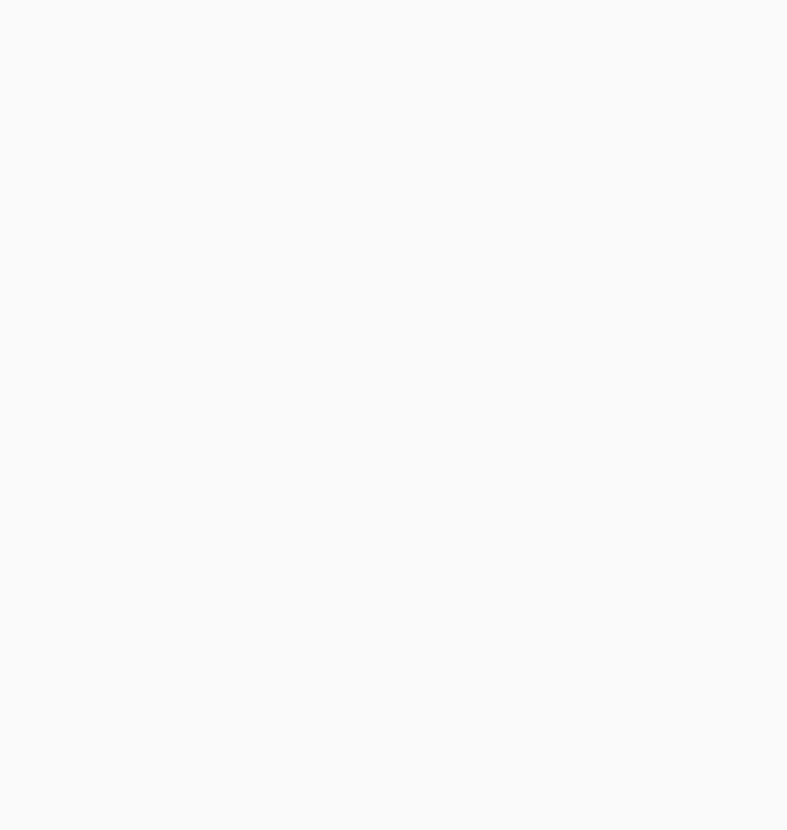
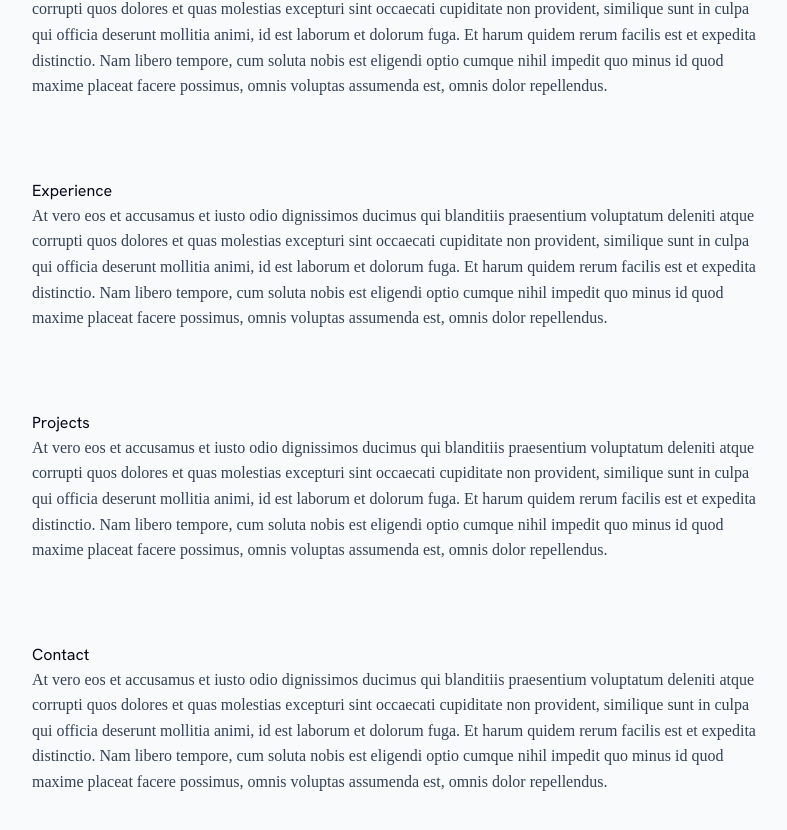
Before and after one commit to Esther-tech/portfolio-2024, a Next.js app: page / in a window 1280 px wide. Shown: the part 658-1488 px from the top of the page, without its empty margins (244-1031 px from the left). Before the commit the page ends 800 px from the top, so only its background shows below. Built offline with nearby package versions, Linux system fonts and the light colour scheme.

Commit message:
add dummy sections for navigation functionality

```diff
--- a/app/page.tsx
+++ b/app/page.tsx
@@ -1,9 +1,17 @@
+import About from "@/components/about";
 import Hero from "@/components/hero";
+import Projects from "@/components/projects";
+import Experience from "@/components/experience";
+import Contact from "@/components/contact";
 
 export default function Home() {
   return (
     <main>
       <Hero />
+      <About />
+      <Experience />
+      <Projects />
+      <Contact />
     </main>
   );
 }
--- /dev/null
+++ b/components/about.tsx
@@ -0,0 +1,19 @@
+import React from "react";
+
+export default function About() {
+  return (
+    <section id="about" className="py-10">
+      <h2>About me</h2>
+      <p>
+        At vero eos et accusamus et iusto odio dignissimos ducimus qui
+        blanditiis praesentium voluptatum deleniti atque corrupti quos dolores
+        et quas molestias excepturi sint occaecati cupiditate non provident,
+        similique sunt in culpa qui officia deserunt mollitia animi, id est
+        laborum et dolorum fuga. Et harum quidem rerum facilis est et expedita
+        distinctio. Nam libero tempore, cum soluta nobis est eligendi optio
+        cumque nihil impedit quo minus id quod maxime placeat facere possimus,
+        omnis voluptas assumenda est, omnis dolor repellendus.
+      </p>
+    </section>
+  );
+}
--- /dev/null
+++ b/components/contact.tsx
@@ -0,0 +1,19 @@
+import React from "react";
+
+export default function Contact() {
+  return (
+    <section id="contact" className="py-10">
+      <h2>Contact</h2>
+      <p>
+        At vero eos et accusamus et iusto odio dignissimos ducimus qui
+        blanditiis praesentium voluptatum deleniti atque corrupti quos dolores
+        et quas molestias excepturi sint occaecati cupiditate non provident,
+        similique sunt in culpa qui officia deserunt mollitia animi, id est
+        laborum et dolorum fuga. Et harum quidem rerum facilis est et expedita
+        distinctio. Nam libero tempore, cum soluta nobis est eligendi optio
+        cumque nihil impedit quo minus id quod maxime placeat facere possimus,
+        omnis voluptas assumenda est, omnis dolor repellendus.
+      </p>
+    </section>
+  );
+}
--- /dev/null
+++ b/components/experience.tsx
@@ -0,0 +1,19 @@
+import React from "react";
+
+export default function Experience() {
+  return (
+    <section id="experience" className="py-10">
+      <h2>Experience</h2>
+      <p>
+        At vero eos et accusamus et iusto odio dignissimos ducimus qui
+        blanditiis praesentium voluptatum deleniti atque corrupti quos dolores
+        et quas molestias excepturi sint occaecati cupiditate non provident,
+        similique sunt in culpa qui officia deserunt mollitia animi, id est
+        laborum et dolorum fuga. Et harum quidem rerum facilis est et expedita
+        distinctio. Nam libero tempore, cum soluta nobis est eligendi optio
+        cumque nihil impedit quo minus id quod maxime placeat facere possimus,
+        omnis voluptas assumenda est, omnis dolor repellendus.
+      </p>
+    </section>
+  );
+}
--- a/components/header.tsx
+++ b/components/header.tsx
@@ -28,7 +28,7 @@ export default function Header() {
         </ul>
       </div>
       {navOpen && (
-        <ul className="flex flex-col gap-2 w-full mt-4 mb-4">
+        <ul className="mobile-nav flex md:hidden flex-col gap-2 w-full mt-4 mb-4">
           <Navbar />
         </ul>
       )}
--- a/components/hero.tsx
+++ b/components/hero.tsx
@@ -3,7 +3,7 @@ import React from "react";
 
 export default function Hero() {
   return (
-    <div className="py-10">
+    <section id="home" className="py-10">
       <div className="flex gap-5 items-center">
         <div className="h-20 w-20 rounded-full overflow-hidden">
           <Image
@@ -38,6 +38,6 @@ export default function Hero() {
           </button>
         </div>
       </div>
-    </div>
+    </section>
   );
 }
--- /dev/null
+++ b/components/projects.tsx
@@ -0,0 +1,19 @@
+import React from "react";
+
+export default function Projects() {
+  return (
+    <section id="projects" className="py-10">
+      <h2>Projects</h2>
+      <p>
+        At vero eos et accusamus et iusto odio dignissimos ducimus qui
+        blanditiis praesentium voluptatum deleniti atque corrupti quos dolores
+        et quas molestias excepturi sint occaecati cupiditate non provident,
+        similique sunt in culpa qui officia deserunt mollitia animi, id est
+        laborum et dolorum fuga. Et harum quidem rerum facilis est et expedita
+        distinctio. Nam libero tempore, cum soluta nobis est eligendi optio
+        cumque nihil impedit quo minus id quod maxime placeat facere possimus,
+        omnis voluptas assumenda est, omnis dolor repellendus.
+      </p>
+    </section>
+  );
+}
--- a/lib/data.ts
+++ b/lib/data.ts
@@ -4,6 +4,7 @@ export const navItems = [
     path: "#home",
   },
   { title: "About", path: "#about" },
+  { title: "Experience", path: "#experience" },
   {
     title: "Projects",
     path: "#projects",
```
